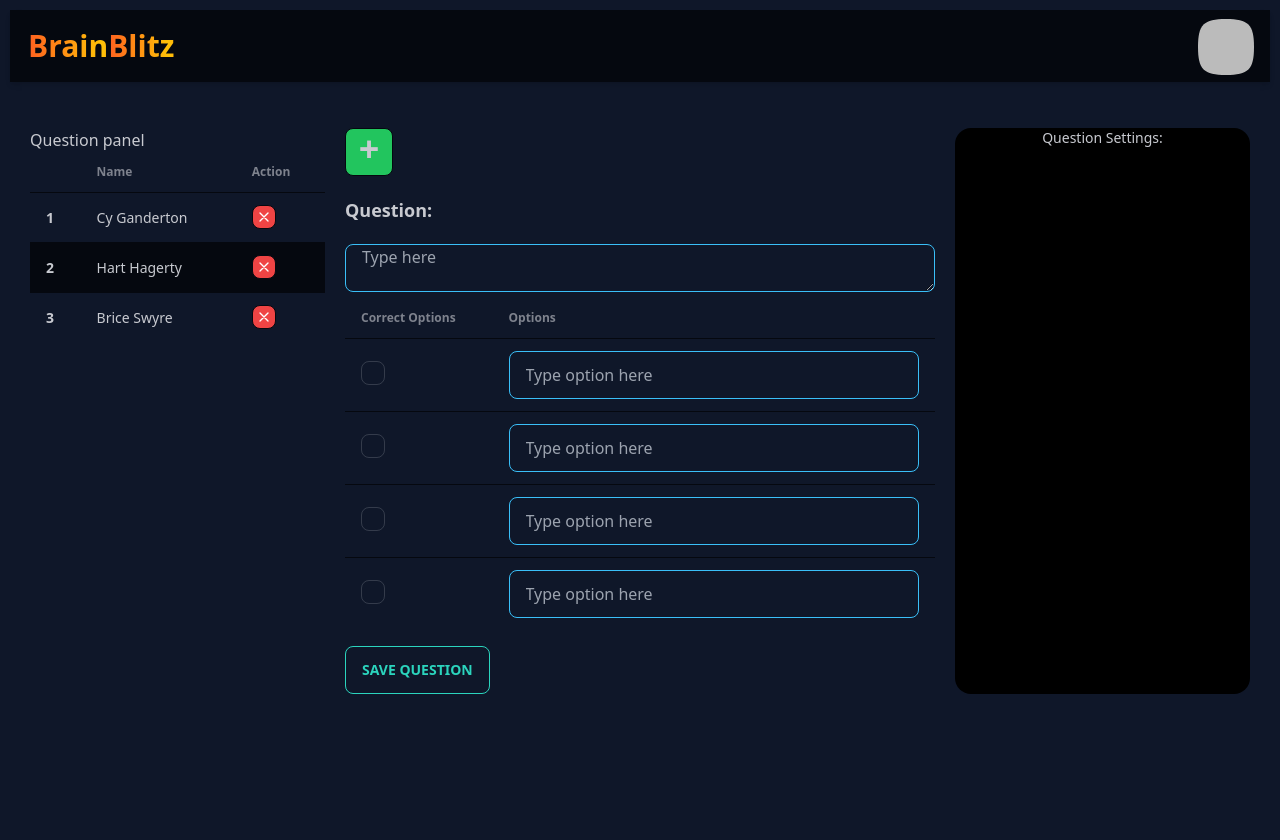
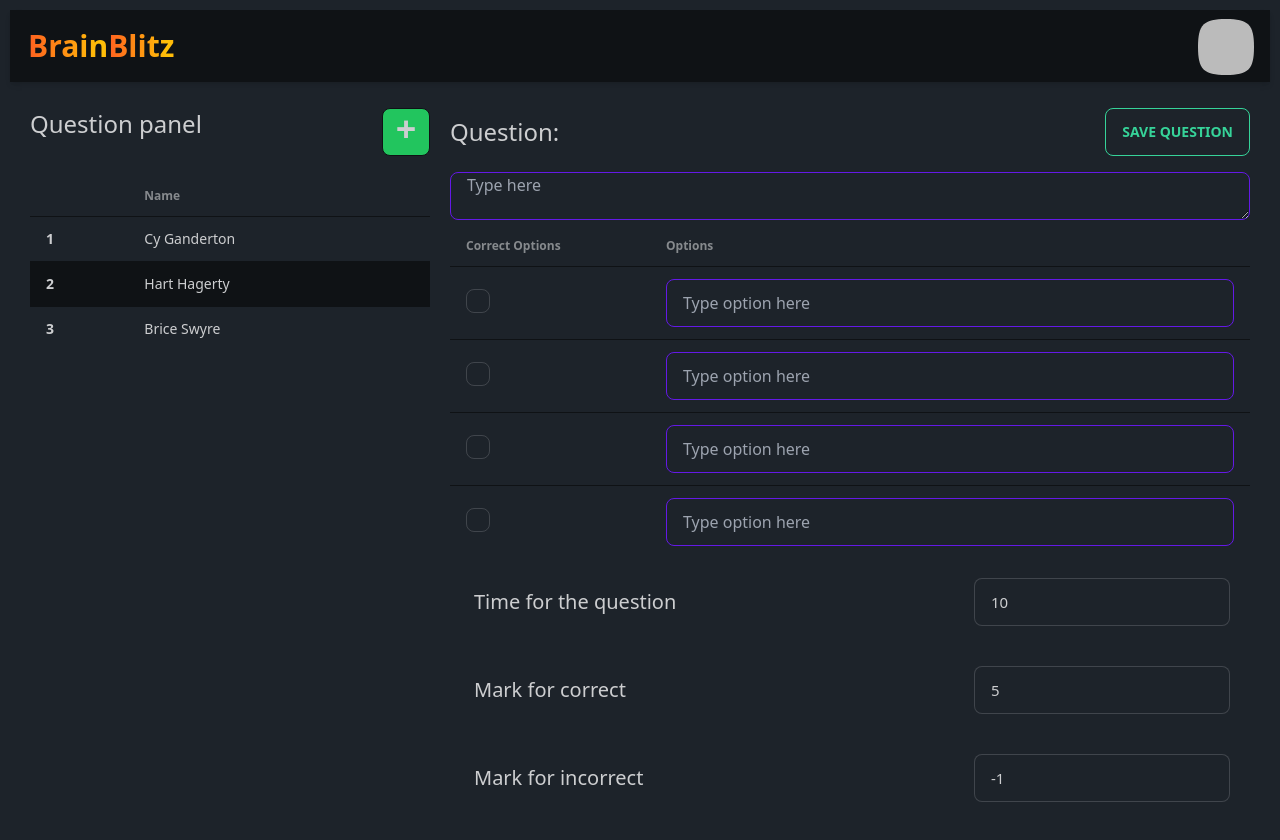
Before and after one commit to JeelRajodiya/brain-blitz, a Next.js app: page /NewQuiz/Questions in a window 1280 px wide. Before the commit the page ends 800 px from the top, so only its background shows below. Built offline with nearby package versions, Linux system fonts and the light colour scheme; no server answers; sample sign-in values are in the browser's storage.

Commit message:
now question panel well suited for smaller devices

```diff
--- a/pages/NewQuiz/Questions.tsx
+++ b/pages/NewQuiz/Questions.tsx
@@ -2,72 +2,73 @@
 import Layout from "./../Layout";
 import { useRouter } from "next/router";
 import DeleteButton from "../components/DeleteButton";
+import { useState } from "react";
 
 export default function Questions() {
 	const router = useRouter();
 	const iden = router.query.quizId;
 
+	// for each question:
+	const [timeForAQuestion, setTimeForAQuestion] = React.useState(10);
+	const [markForCorrect, setMarkForCorrect] = React.useState(5);
+	const [markForIncorrect, setMarkForIncorrect] = React.useState(-1);
+
 	return (
 		<>
 			{/* @ts-ignore */}
 			<Layout>
-				<h1 className="mb-5">{iden}</h1>
-				<div className="flex w-full questionForm">
-					<div className="overflow-x-auto">
-						<h1>Question panel</h1>
+				{/* <h1 className="mb-5">{iden}</h1> */}
+
+				<div className="flex  w-full questionForm">
+					<div className="w-2/5">
+						<div className="flex flex-row justify-between">
+							<h1 className="flex text-2xl">Question panel</h1>
+							<button className="btn btn-square mb-5 bg-green-500 hover:bg-green-700">
+								<h1 className="text-4xl mb-5">+</h1>
+							</button>
+						</div>
+
 						<table className="table table-zebra">
-							{/* head */}
 							<thead>
 								<tr>
 									<th></th>
 									<th>Name</th>
-									<th>Action</th>
 								</tr>
 							</thead>
 							<tbody>
-								{/* row 1 */}
 								<tr>
 									<th>1</th>
 									<td>Cy Ganderton</td>
-									<td>
-										<DeleteButton />
-									</td>
 								</tr>
-								{/* row 2 */}
 								<tr>
 									<th>2</th>
 									<td>Hart Hagerty</td>
-									<td>
-										<DeleteButton />
-									</td>
 								</tr>
-								{/* row 3 */}
 								<tr>
 									<th>3</th>
 									<td>Brice Swyre</td>
-									<td>
-										<DeleteButton />
-									</td>
 								</tr>
 							</tbody>
 						</table>
 					</div>
-					{/* divider */}
 
-					<div>
-						<button className="btn btn-square mb-5 bg-green-500 hover:bg-green-700">
-							<h1 className="text-4xl mb-5">+</h1>
-						</button>
+					<div className="w-3/5">
+						<div className="flex flex-row justify-between items-center">
+							<h1 className="text-2xl mb-4">Question:</h1>
+							<button className="btn mb-4 btn-outline btn-success">
+								Save Question
+							</button>
+						</div>
 
-						<h1 className="text-lg mb-5 font-bold">Question:</h1>
-						<textarea
-							placeholder="Type here"
-							className="input input-bordered input-primary w-full resize-y max-h-36"
-						></textarea>
+						<div>
+							<textarea
+								placeholder="Type here"
+								className="input input-bordered input-primary w-full resize-y max-h-36"
+							></textarea>
+						</div>
 
 						<div className="overflow-x-auto">
 							<table className="table">
-								{/* head */}
 								<thead>
 									<tr>
 										<th style={{ width: "25%" }}>
@@ -79,7 +80,6 @@
 									</tr>
 								</thead>
 								<tbody>
-									{/* row 1 */}
 									<tr>
 										<td style={{ width: "25%" }}>
 											<label>
@@ -97,7 +97,6 @@
 											/>
 										</td>
 									</tr>
-									{/* row 2 */}
 									<tr>
 										<td style={{ width: "25%" }}>
 											<label>
@@ -115,7 +114,6 @@
 											/>
 										</td>
 									</tr>
-									{/* row 3 */}
 									<tr>
 										<td style={{ width: "25%" }}>
 											<label>
@@ -133,7 +131,6 @@
 											/>
 										</td>
 									</tr>
-									{/* row 4 */}
 									<tr>
 										<td style={{ width: "25%" }}>
 											<label>
@@ -153,17 +150,64 @@
 									</tr>
 								</tbody>
 							</table>
+
+							<div>
+								<div className="flex justify-between">
+									<label className="label m-5">
+										<span className=" txtf label-text">
+											Time for the question{" "}
+										</span>
+									</label>
+									<input
+										type="number"
+										placeholder="10"
+										className=" m-5 txtin input input-bordered"
+										value={timeForAQuestion}
+										onChange={(e) => {
+											setTimeForAQuestion(
+												Number(e.target.value)
+											);
+										}}
+									/>
+								</div>
+								<div className="flex justify-between">
+									<label className="label m-5">
+										<span className=" txtf label-text">
+											Mark for correct{" "}
+										</span>
+									</label>
+									<input
+										type="number"
+										placeholder="5"
+										className=" m-5 input txtin input-bordered"
+										value={markForCorrect}
+										onChange={(e) => {
+											setMarkForCorrect(
+												Number(e.target.value)
+											);
+										}}
+									/>
+								</div>
+								<div className="flex justify-between">
+									<label className="label m-5">
+										<span className=" txtf label-text">
+											Mark for incorrect{" "}
+										</span>
+									</label>
+									<input
+										type="number"
+										placeholder="-1"
+										className=" m-5 input txtin input-bordered"
+										value={markForIncorrect}
+										onChange={(e) => {
+											setMarkForIncorrect(
+												Number(e.target.value)
+											);
+										}}
+									/>
+								</div>
+							</div>
 						</div>
-						{/* save button as follows: */}
-						<button className="btn mt-4 btn-outline btn-success">
-							Save Question
-						</button>
-					</div>
-
-					{/* divider */}
-
-					<div className="flex-1 card bg-base-300 rounded-box place-items-center text-sm">
-						Question Settings:
 					</div>
 				</div>
 			</Layout>
--- a/pages/NewQuiz/index.tsx
+++ b/pages/NewQuiz/index.tsx
@@ -10,9 +10,9 @@
 		React.useState(false);
 	const [enablePolls, setEnablePolls] = React.useState(false);
 	const [jumpQuestions, setJumpQuestions] = React.useState(false);
-	const [timeForAQuestion, setTimeForAQuestion] = React.useState(10);
-	const [markForCorrect, setMarkForCorrect] = React.useState(5);
-	const [markForIncorrect, setMarkForIncorrect] = React.useState(-1);
+	// const [timeForAQuestion, setTimeForAQuestion] = React.useState(10);
+	// const [markForCorrect, setMarkForCorrect] = React.useState(5);
+	// const [markForIncorrect, setMarkForIncorrect] = React.useState(-1);
 	const router = useRouter();
 	const [isLoading, setIsLoading] = React.useState(false);
 	const createQuiz = async () => {
@@ -27,9 +27,9 @@
 				difficultyTags: enableDifficultyTags,
 				isPolls: enablePolls,
 				jumpQuestions: jumpQuestions,
-				timeForAQuestion: timeForAQuestion,
-				markForCorrect: markForCorrect,
-				markForIncorrect: markForIncorrect,
+				// timeForAQuestion: timeForAQuestion,
+				// markForCorrect: markForCorrect,
+				// markForIncorrect: markForIncorrect,
 			}),
 		});
 		const quizId = (await res.json()).quizId;
@@ -108,7 +108,7 @@
 							checked={jumpQuestions}
 						/>
 					</div>
-					<div className="flex justify-between">
+					{/* <div className="flex justify-between">
 						<label className="label m-5">
 							<span className=" txtf label-text">
 								Time for a question{" "}
@@ -155,13 +155,13 @@
 								setMarkForIncorrect(Number(e.target.value));
 							}}
 						/>
-					</div>
+					</div> */}
 				</div>
 
 				<div className="bb  justify-end">
 					<button
 						className="btn btn-primary w-48 h-20"
-						disabled={!quizName }
+						disabled={!quizName}
 						onClick={createQuiz}
 					>
 						Start making the quiz !
--- a/tailwind.config.js
+++ b/tailwind.config.js
@@ -2,6 +2,28 @@
 	content: ["./pages/**/*.{js,ts,jsx,tsx}"],
 	plugins: [require("daisyui")],
 	daisyui: {
-		themes: ["night"],
+		themes: [
+			{
+				mytheme: {
+					primary: "#641ae6",
+
+					secondary: "#d926a9",
+
+					accent: "#1fb2a6",
+
+					neutral: "#2a323c",
+
+					"base-100": "#1d232a",
+
+					info: "#3abff8",
+
+					success: "#36d399",
+
+					warning: "#fbbd23",
+
+					error: "#f87272",
+				},
+			},
+		],
 	},
 };
```
